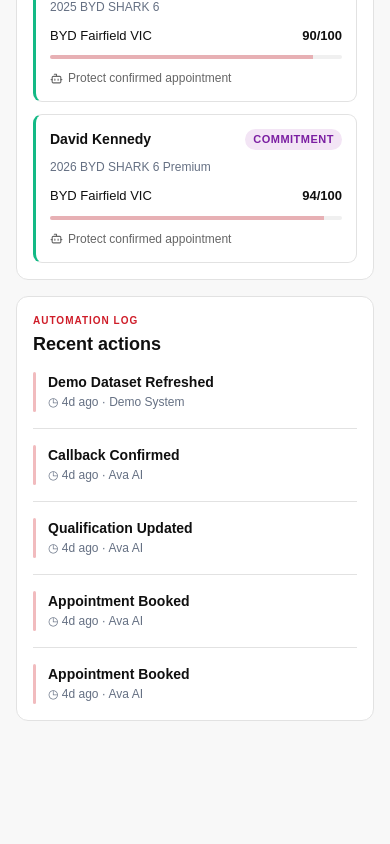
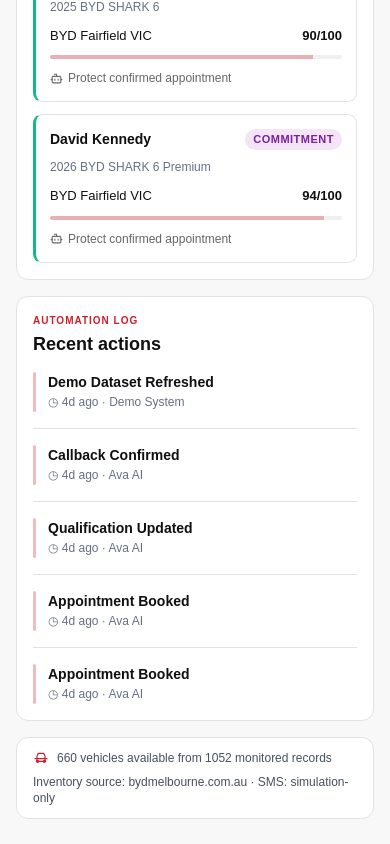
Before and after one commit to macworldgithub/byd-leads-crm, a Next.js app: page / in a window 390 px wide. Shown: the part 1180-2024 px from the top of the page. Before the commit the page ends 1926 px from the top, so only its background shows below. Built offline with nearby package versions, Linux system fonts and the light colour scheme.

Commit message:
ui complete full responsive

```diff
--- a/components/lead-centre/sections/dashboard.tsx
+++ b/components/lead-centre/sections/dashboard.tsx
@@ -138,7 +138,7 @@ export function Dashboard({ onNavigate }: { onNavigate?: (page: string) => void
               Live funnel progression
             </h2>
           </div>
-          <small className="text-xs text-[#657083] sm:text-right sm:max-w-[200px]">
+          <small className="text-xs text-[#657083] sm:text-right sm:max-w-[400px]">
             Updated automatically from conversations and appointments
           </small>
         </div>
@@ -214,6 +214,39 @@ export function Dashboard({ onNavigate }: { onNavigate?: (page: string) => void
           </div>
         </div>
       </div>
+      {/* ── Vehicle Availability Info ── */}
+      <div className="w-full bg-white border border-[#e2e2e2] rounded-xl px-4 sm:px-5 py-3 flex flex-col gap-2 sm:flex-row sm:items-center sm:justify-between">
+        {/* Left Side */}
+        <div className="flex items-center gap-2 min-w-0">
+          <div className="flex items-center justify-center shrink-0">
+            <svg
+              width="16"
+              height="16"
+              viewBox="0 0 24 24"
+              fill="none"
+              stroke="#cf1d29"
+              strokeWidth="1.8"
+              strokeLinecap="round"
+              strokeLinejoin="round"
+            >
+              <path d="M5 17h14" />
+              <path d="M6 17V9l2-4h8l2 4v8" />
+              <path d="M3 13h18" />
+              <circle cx="7" cy="17" r="1.5" />
+              <circle cx="17" cy="17" r="1.5" />
+            </svg>
+          </div>
+
+          <span className="text-xs sm:text-sm text-[#46505f] truncate">
+            660 vehicles available from 1052 monitored records
+          </span>
+        </div>
+
+        {/* Right Side */}
+        <div className="text-xs sm:text-sm text-[#46505f] sm:text-right whitespace-normal sm:whitespace-nowrap">
+          Inventory source: bydmelbourne.com.au · SMS: simulation-only
+        </div>
+      </div>
     </div>
   );
 }
```
